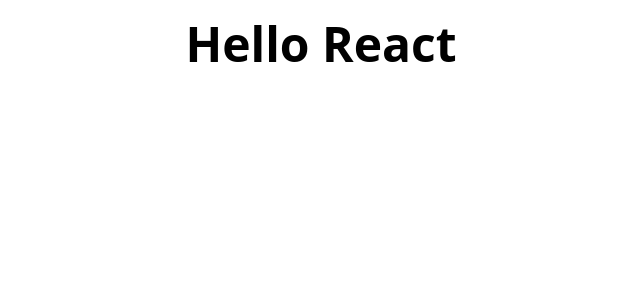
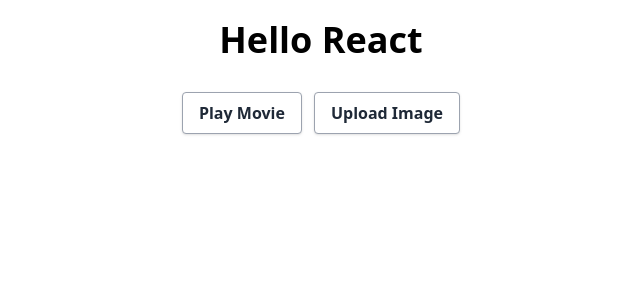
Before and after one commit to shopot/react-101, a React (Vite) app: page / in a window 1280 px wide. Shown: the top 300 px of the page, without its empty margins (319-959 px from the left). Built offline with nearby package versions, Linux system fonts and the light colour scheme.

Commit message:
feat: add example code

```diff
--- a/src/app/app.tsx
+++ b/src/app/app.tsx
@@ -1,7 +1,16 @@
+import { Toolbar } from '@/components/tool-bar';
+
 function App() {
+  const playMovie = () => alert('Playing!');
+
+  const uploadImage = () => alert('Uploading!');
+
   return (
     <div className="container mx-auto mt-5">
-      <h1 className="text-center text-5xl font-extrabold dark:text-white">Hello React</h1>
+      <h1 className="text-center text-4xl font-extrabold dark:text-white">Hello React</h1>
+      <div className="flex justify-center mt-8">
+        <Toolbar onPlayMovie={playMovie} onUploadImage={uploadImage} />
+      </div>
     </div>
   );
 }
--- /dev/null
+++ b/src/components/button.tsx
@@ -0,0 +1,17 @@
+import { ReactNode } from 'react';
+
+export const Button = ({ onClick, children }: Props) => {
+  return (
+    <button
+      className="bg-white hover:bg-gray-100 text-gray-800 font-semibold py-2 px-4 border border-gray-400 rounded shadow"
+      onClick={onClick}
+    >
+      {children}
+    </button>
+  );
+};
+
+type Props = {
+  onClick: () => void;
+  children: ReactNode;
+};
--- /dev/null
+++ b/src/components/tool-bar.tsx
@@ -0,0 +1,15 @@
+import { Button } from '@/components/button';
+
+export const Toolbar = ({ onPlayMovie, onUploadImage }: Props) => {
+  return (
+    <div className="flex justify-center gap-3">
+      <Button onClick={onPlayMovie}>Play Movie</Button>
+      <Button onClick={onUploadImage}>Upload Image</Button>
+    </div>
+  );
+};
+
+type Props = {
+  onPlayMovie: () => void;
+  onUploadImage: () => void;
+};
```
